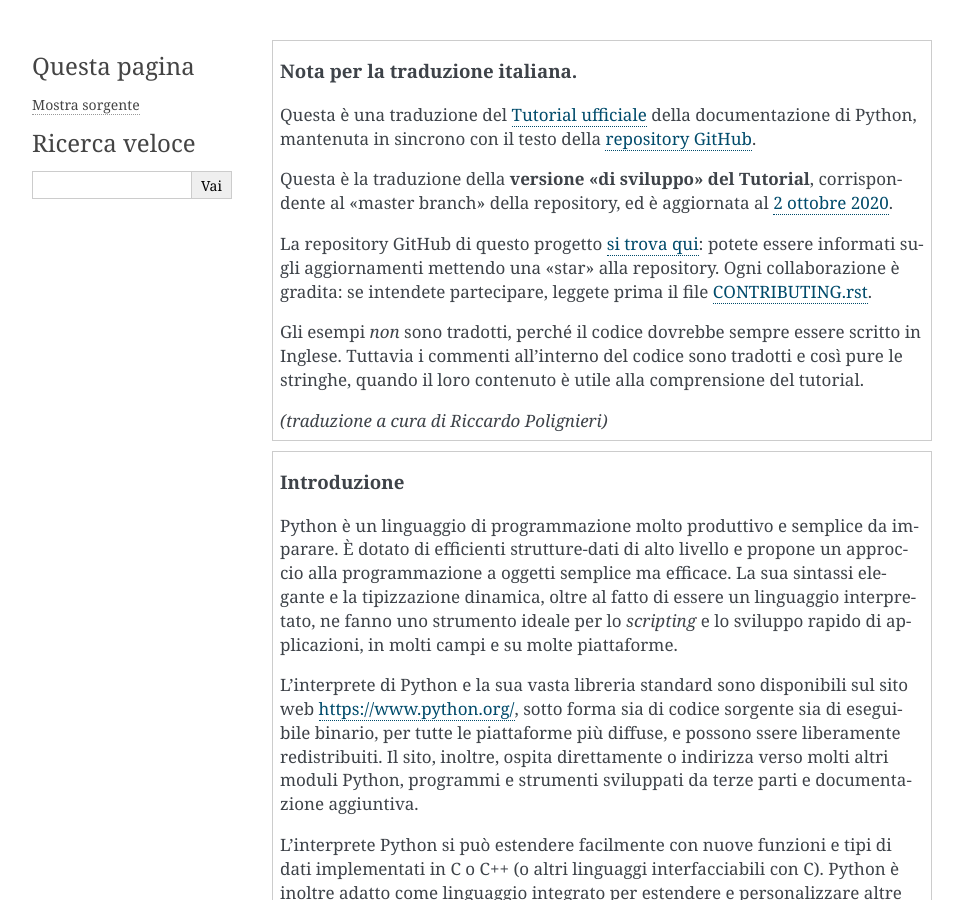
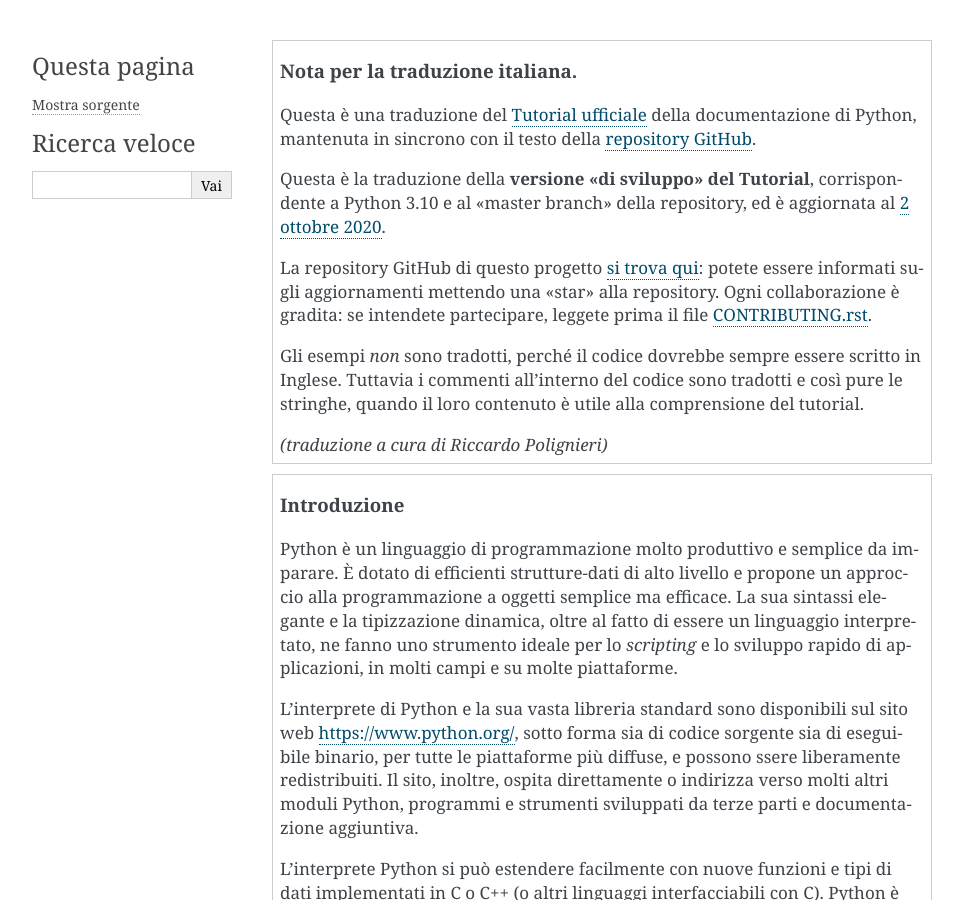
Before and after one commit to ricpol/pytutorial-it, a Sphinx documentation site: the page built from tutorial/source/appetite.rst, in a window 1280 px wide and 900 px high. Shown: the whole window, without its empty margins (148-1111 px from the left). Built offline with Sphinx 7.4.7, drawn with Linux system fonts in a browser that asks for light colours.

```diff
--- a/tutorial/source/appetite.rst
+++ b/tutorial/source/appetite.rst
@@ -7,7 +7,8 @@
     `repository GitHub <https://github.com/python/cpython/tree/master/Doc/tutorial>`_.
 
     Questa è la traduzione della **versione "di sviluppo" del Tutorial**,
-    corrispondente al "master branch" della repository, ed è aggiornata al
+    corrispondente a Python 3.10 e al "master branch" della repository,
+    ed è aggiornata al
     `2 ottobre  2020 <https://github.com/python/cpython/commits/master/Doc/tutorial>`_.
 
     La repository GitHub di questo progetto
```
